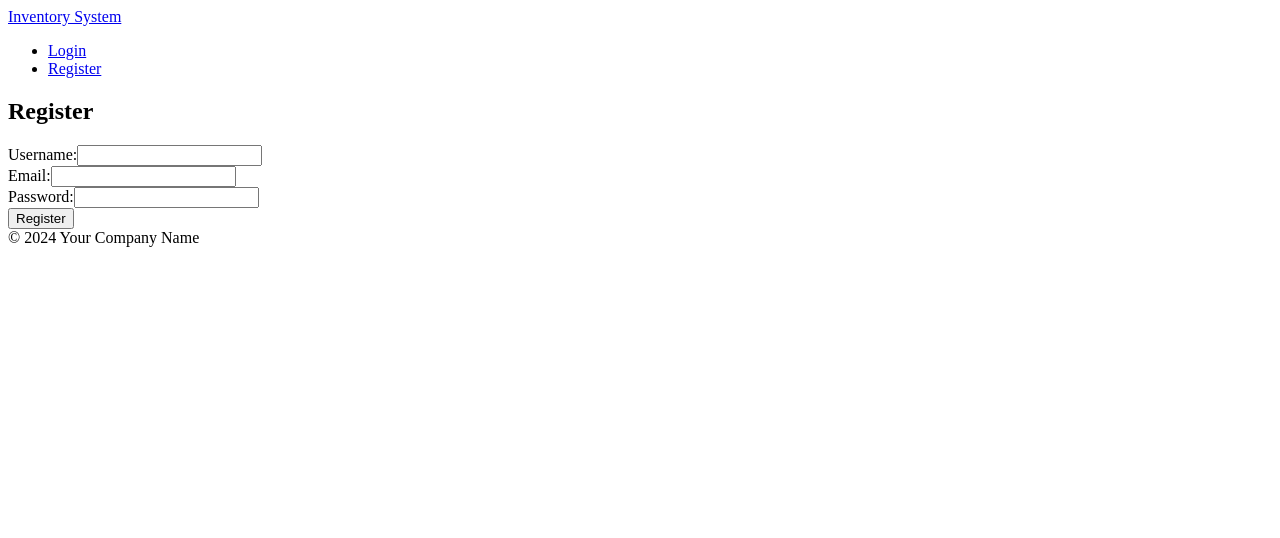
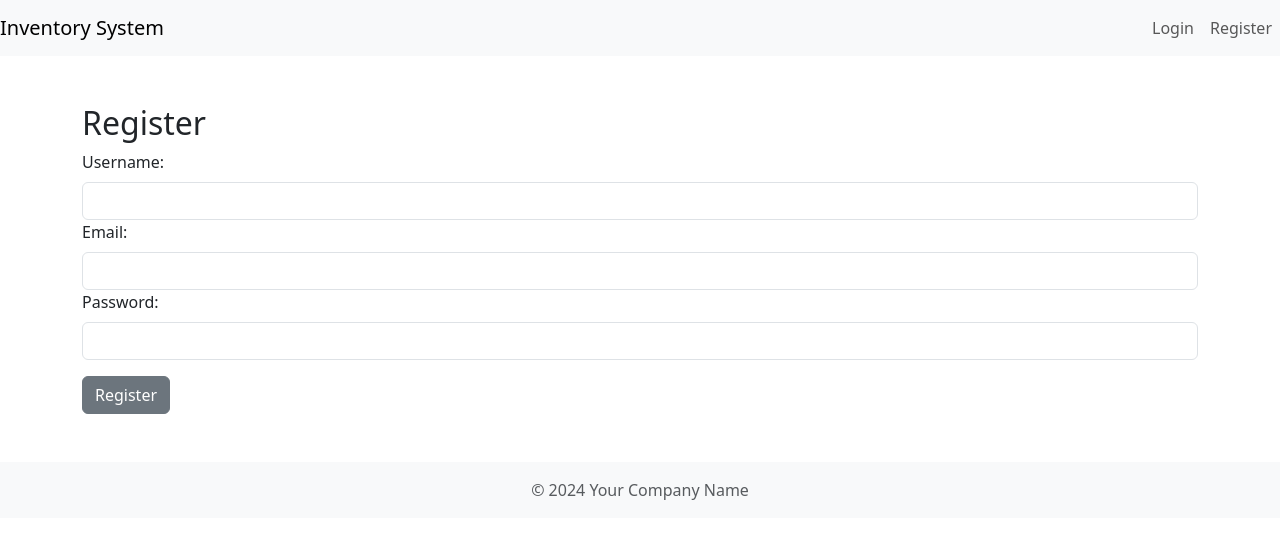
Before and after one commit to DatenFluss/inventory-management-frontend, a React (Create React App) app: page /register in a window 1280 px wide. Shown: the top 538 px of the page. Built offline with nearby package versions, Linux system fonts and the light colour scheme.

Commit message:
[ems] - add bootstrap styling

```diff
--- a/package.json
+++ b/package.json
@@ -9,6 +9,7 @@
     "axios": "^1.7.7",
     "bootstrap": "^5.3.3",
     "react": "^18.3.1",
+    "react-bootstrap": "^2.10.4",
     "react-dom": "^18.3.1",
     "react-router-dom": "^6.26.2",
     "react-scripts": "5.0.1",
--- a/src/components/Footer.js
+++ b/src/components/Footer.js
@@ -1,11 +1,14 @@
 import React from 'react';
+import { Container } from 'react-bootstrap';
 
 function Footer() {
     return (
-        <footer className="footer bg-light text-center mt-5">
-            <div className="container">
-                <span className="text-muted">&copy; {new Date().getFullYear()} Your Company Name</span>
-            </div>
+        <footer className="footer bg-light text-center mt-5 py-3">
+            <Container>
+        <span className="text-muted">
+          &copy; {new Date().getFullYear()} Your Company Name
+        </span>
+            </Container>
         </footer>
     );
 }
--- a/src/components/NavBar.js
+++ b/src/components/NavBar.js
@@ -1,8 +1,9 @@
 import React, { useContext } from 'react';
 import { Link } from 'react-router-dom';
 import { AuthContext } from '../context/AuthContext';
+import { Navbar, Nav } from 'react-bootstrap';
 
-function Navbar() {
+function NavigationBar() {
     const { authToken, setAuthToken } = useContext(AuthContext);
 
     const handleLogout = () => {
@@ -11,35 +12,34 @@ function Navbar() {
     };
 
     return (
-        <nav className="navbar navbar-expand-lg navbar-light bg-light">
-            <Link className="navbar-brand" to="/">Inventory System</Link>
-            <div className="collapse navbar-collapse">
-                <ul className="navbar-nav ml-auto">
+        <Navbar bg="light" expand="lg">
+            <Navbar.Brand as={Link} to="/">
+                Inventory System
+            </Navbar.Brand>
+            <Navbar.Toggle aria-controls="basic-navbar-nav" />
+            <Navbar.Collapse id="basic-navbar-nav">
+                <Nav className="ms-auto">
                     {!authToken ? (
                         <>
-                            <li className="nav-item">
-                                <Link className="nav-link" to="/login">Login</Link>
-                            </li>
-                            <li className="nav-item">
-                                <Link className="nav-link" to="/register">Register</Link>
-                            </li>
+                            <Nav.Link as={Link} to="/login">
+                                Login
+                            </Nav.Link>
+                            <Nav.Link as={Link} to="/register">
+                                Register
+                            </Nav.Link>
                         </>
                     ) : (
                         <>
-                            <li className="nav-item">
-                                <Link className="nav-link" to="/dashboard">Dashboard</Link>
-                            </li>
-                            <li className="nav-item">
-                                <button className="btn btn-link nav-link" onClick={handleLogout}>
-                                    Logout
-                                </button>
-                            </li>
+                            <Nav.Link as={Link} to="/dashboard">
+                                Dashboard
+                            </Nav.Link>
+                            <Nav.Link onClick={handleLogout}>Logout</Nav.Link>
                         </>
                     )}
-                </ul>
-            </div>
-        </nav>
+                </Nav>
+            </Navbar.Collapse>
+        </Navbar>
     );
 }
 
-export default Navbar;
+export default NavigationBar;
--- a/src/index.js
+++ b/src/index.js
@@ -1,4 +1,4 @@
-// index.js
+import 'bootstrap/dist/css/bootstrap.min.css';
 import React from 'react';
 import ReactDOM from 'react-dom/client';
 import App from './App';
--- a/src/pages/DashboardPage.js
+++ b/src/pages/DashboardPage.js
@@ -1,12 +1,35 @@
 import React from 'react';
+import { Container, Row, Col, Card } from 'react-bootstrap';
 
 function DashboardPage() {
     return (
-        <div className="container mt-5">
+        <Container className="mt-5">
             <h2>Dashboard</h2>
-            <p>Welcome to your dashboard!</p>
-            {/* Add more content as needed */}
-        </div>
+            <Row>
+                <Col md={4}>
+                    <Card>
+                        <Card.Body>
+                            <Card.Title>User Information</Card.Title>
+                            <Card.Text>
+                                {/* Display user info */}
+                                Username: johndoe
+                                <br />
+                                Email: johndoe@example.com
+                            </Card.Text>
+                        </Card.Body>
+                    </Card>
+                </Col>
+                <Col md={8}>
+                    <Card>
+                        <Card.Body>
+                            <Card.Title>Inventory Items</Card.Title>
+                            {/* Display inventory items in a table or list */}
+                            <p>No items to display.</p>
+                        </Card.Body>
+                    </Card>
+                </Col>
+            </Row>
+        </Container>
     );
 }
 
--- a/src/pages/HomePage.js
+++ b/src/pages/HomePage.js
@@ -1,24 +1,31 @@
 import React from 'react';
 import { Link } from 'react-router-dom';
+import { Container, Button } from 'react-bootstrap';
 
 function HomePage() {
     return (
-        <div className="container mt-5">
-            <h1>Welcome to the Inventory Management System</h1>
-            <p>
-                Manage your inventory efficiently with our state-of-the-art inventory management system.
-            </p>
-            <div className="mt-4">
-                <Link to="/login" className="btn btn-primary mr-2">
-                    Login
-                </Link>
-                <Link to="/register" className="btn btn-secondary mr-2">
-                    Register
-                </Link>
-                <Link to="/register-enterprise" className="btn btn-success">
-                    Register Enterprise
-                </Link>
-            </div>
+        <div className="bg-light py-5">
+            <Container>
+                <h1 className="display-4">Welcome to the Inventory Management System</h1>
+                <p className="lead">
+                    Manage your inventory efficiently with our state-of-the-art system.
+                </p>
+                <hr className="my-4" />
+                <p>
+                    Get started by logging in or registering a new account.
+                </p>
+                <p className="mt-4">
+                    <Button variant="primary" as={Link} to="/login" className="me-2">
+                        Login
+                    </Button>
+                    <Button variant="secondary" as={Link} to="/register" className="me-2">
+                        Register
+                    </Button>
+                    <Button variant="success" as={Link} to="/register-enterprise">
+                        Register Enterprise
+                    </Button>
+                </p>
+            </Container>
         </div>
     );
 }
--- a/src/pages/LoginPage.js
+++ b/src/pages/LoginPage.js
@@ -2,10 +2,11 @@ import React, { useState, useContext } from 'react';
 import api from '../services/api';
 import { AuthContext } from '../context/AuthContext';
 import { useNavigate } from 'react-router-dom';
+import { Container, Form, Button, Alert } from 'react-bootstrap';
 
 function LoginPage() {
     const { setAuthToken } = useContext(AuthContext);
-    const history = useNavigate();
+    const navigate = useNavigate();
 
     const [username, setUsername] = useState('');
     const [password, setPassword] = useState('');
@@ -15,53 +16,53 @@ function LoginPage() {
         e.preventDefault();
 
         const loginRequest = {
-            username: username,
-            password: password,
+            username,
+            password,
         };
 
-        api.post('/api/auth/signin', loginRequest)
-            .then(response => {
+        api
+            .post('/api/auth/signin', loginRequest)
+            .then((response) => {
                 const token = response.data.token;
                 setAuthToken(token);
-                history.push('/dashboard');
+                navigate('/dashboard');
             })
-            .catch(error => {
+            .catch((error) => {
                 setError('Invalid username or password');
                 console.error('Login error:', error);
             });
     };
 
     return (
-        <div className="container mt-5">
+        <Container className="mt-5">
             <h2>Login</h2>
-            {error && <div className="alert alert-danger">{error}</div>}
-            <form onSubmit={handleSubmit}>
-                {/* Username Field */}
-                <div className="form-group">
-                    <label>Username:</label>
-                    <input
+            {error && <Alert variant="danger">{error}</Alert>}
+            <Form onSubmit={handleSubmit}>
+                <Form.Group controlId="formUsername">
+                    <Form.Label>Username:</Form.Label>
+                    <Form.Control
                         type="text"
-                        className="form-control"
                         value={username}
                         onChange={(e) => setUsername(e.target.value)}
                         required
                     />
-                </div>
-                {/* Password Field */}
-                <div className="form-group">
-                    <label>Password:</label>
-                    <input
+                </Form.Group>
+
+                <Form.Group controlId="formPassword">
+                    <Form.Label>Password:</Form.Label>
+                    <Form.Control
                         type="password"
-                        className="form-control"
                         value={password}
                         onChange={(e) => setPassword(e.target.value)}
                         required
                     />
-                </div>
-                {/* Submit Button */}
-                <button type="submit" className="btn btn-primary">Login</button>
-            </form>
-        </div>
+                </Form.Group>
+
+                <Button variant="primary" type="submit" className="mt-3">
+                    Login
+                </Button>
+            </Form>
+        </Container>
     );
 }
 
--- a/src/pages/RegisterPage.js
+++ b/src/pages/RegisterPage.js
@@ -1,9 +1,10 @@
 import React, { useState } from 'react';
 import api from '../services/api';
 import { useNavigate } from 'react-router-dom';
+import { Container, Form, Button, Alert } from 'react-bootstrap';
 
 function RegisterPage() {
-    const history = useNavigate();
+    const navigate = useNavigate();
 
     const [username, setUsername] = useState('');
     const [email, setEmail] = useState('');
@@ -15,64 +16,63 @@ function RegisterPage() {
         e.preventDefault();
 
         const registerRequest = {
-            username: username,
-            email: email,
-            password: password,
+            username,
+            email,
+            password,
         };
 
-        api.post('/api/auth/signup', registerRequest)
-            .then(response => {
+        api
+            .post('/api/auth/signup', registerRequest)
+            .then((response) => {
                 console.log('Registration successful:', response);
-                history.push('/login');
+                navigate('/login');
             })
-            .catch(error => {
+            .catch((error) => {
                 setError('Registration failed. Please try again.');
                 console.error('Registration error:', error);
             });
     };
 
     return (
-        <div className="container mt-5">
+        <Container className="mt-5">
             <h2>Register</h2>
-            {error && <div className="alert alert-danger">{error}</div>}
-            <form onSubmit={handleSubmit}>
-                {/* Username Field */}
-                <div className="form-group">
-                    <label>Username:</label>
-                    <input
+            {error && <Alert variant="danger">{error}</Alert>}
+            <Form onSubmit={handleSubmit}>
+                <Form.Group controlId="formUsername">
+                    <Form.Label>Username:</Form.Label>
+                    <Form.Control
                         type="text"
-                        className="form-control"
                         value={username}
                         onChange={(e) => setUsername(e.target.value)}
                         required
                     />
-                </div>
-                {/* Email Field */}
-                <div className="form-group">
-                    <label>Email:</label>
-                    <input
+                </Form.Group>
+
+                <Form.Group controlId="formEmail">
+                    <Form.Label>Email:</Form.Label>
+                    <Form.Control
                         type="email"
-                        className="form-control"
                         value={email}
                         onChange={(e) => setEmail(e.target.value)}
                         required
                     />
-                </div>
-                {/* Password Field */}
-                <div className="form-group">
-                    <label>Password:</label>
-                    <input
+                </Form.Group>
+
+                <Form.Group controlId="formPassword">
+                    <Form.Label>Password:</Form.Label>
+                    <Form.Control
                         type="password"
-                        className="form-control"
                         value={password}
                         onChange={(e) => setPassword(e.target.value)}
                         required
                     />
-                </div>
-                {/* Submit Button */}
-                <button type="submit" className="btn btn-secondary">Register</button>
-            </form>
-        </div>
+                </Form.Group>
+
+                <Button variant="secondary" type="submit" className="mt-3">
+                    Register
+                </Button>
+            </Form>
+        </Container>
     );
 }
 
```
Also changed, not shown: 1 other file (tests, documents, lock files or other folders).
